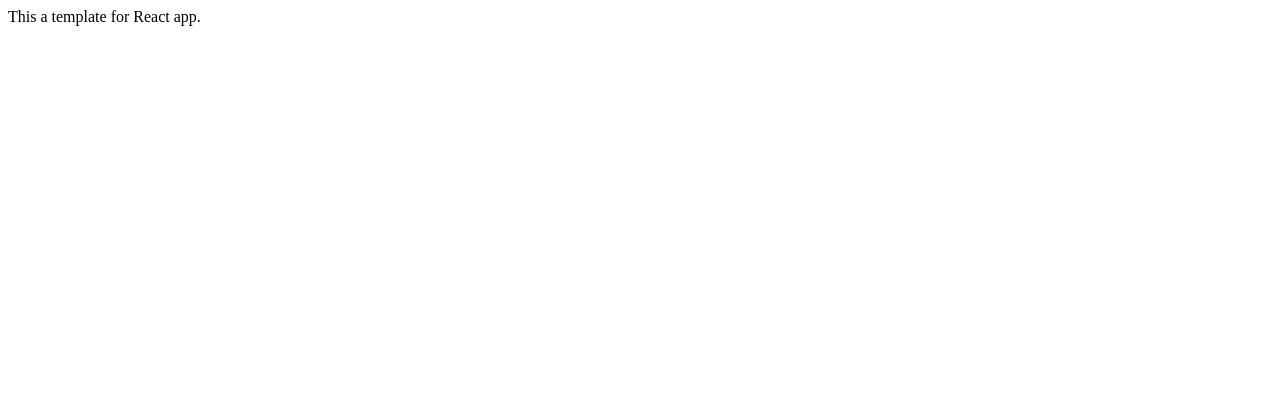
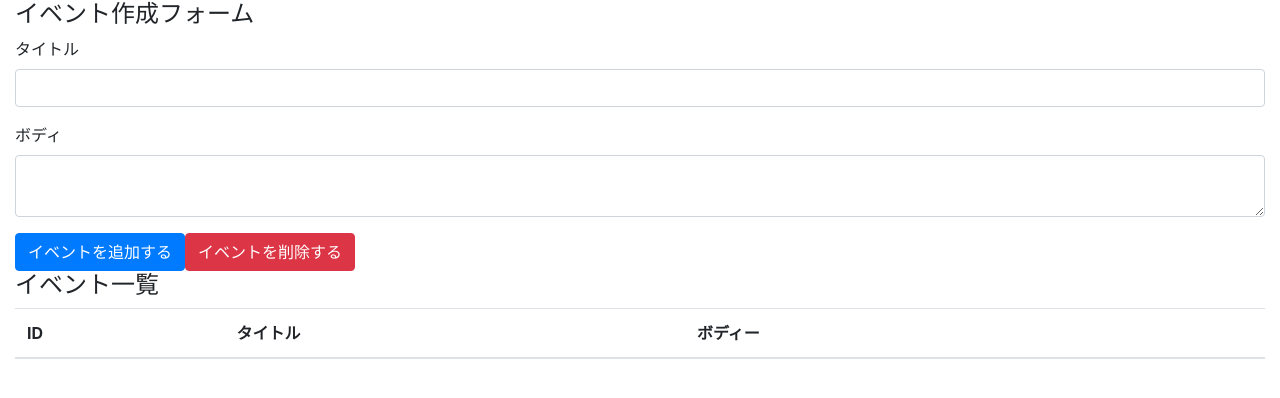
Before and after one commit to saku3/react-hooks-101, a React (Create React App) app: page / in a window 1280 px wide. Shown: the top 398 px of the page. Built offline with nearby package versions, Linux system fonts and the light colour scheme.

Commit message:
create event form and event table with bootstrap

```diff
--- a/package.json
+++ b/package.json
@@ -6,6 +6,7 @@
     "@testing-library/jest-dom": "^4.2.4",
     "@testing-library/react": "^9.3.2",
     "@testing-library/user-event": "^7.1.2",
+    "bootstrap": "4.3.1",
     "react": "^16.13.1",
     "react-dom": "^16.13.1",
     "react-scripts": "3.4.1"
--- a/src/App.js
+++ /dev/null
@@ -1,7 +0,0 @@
-import React from 'react';
-
-const App = () => {
-  return <div>This a template for React app.</div>;
-};
-
-export default App;
--- /dev/null
+++ b/src/components/App.js
@@ -0,0 +1,40 @@
+import React from 'react';
+
+import 'bootstrap/dist/css/bootstrap.min.css';
+
+const App = () => {
+  return (
+    <div className="container-fluid">
+      <h4>イベント作成フォーム</h4>
+      <form>
+        <div className="form-group">
+          <label htmlFor="formEventTitle">タイトル</label>
+          <input className="form-control" id="formEventTitle" />
+        </div>
+
+        <div className="form-group">
+          <label htmlFor="formEventBody">ボディ</label>
+          <textarea className="form-control" id="formEventBody" />
+        </div>
+
+        <button className="btn btn-primary">イベントを追加する</button>
+        <button className="btn btn-danger">イベントを削除する</button>
+      </form>
+
+      <h4>イベント一覧</h4>
+      <table className="table table-hover">
+        <thead>
+          <tr>
+            <th>ID</th>
+            <th>タイトル</th>
+            <th>ボディー</th>
+            <th></th>
+          </tr>
+        </thead>
+        <tbody></tbody>
+      </table>
+    </div>
+  );
+};
+
+export default App;
--- a/src/index.js
+++ b/src/index.js
@@ -1,6 +1,6 @@
 import React from 'react';
 import ReactDOM from 'react-dom';
-import App from './App';
+import App from './components/App';
 
 ReactDOM.render(
   <React.StrictMode>
```
Also changed, not shown: 1 other file (tests, documents, lock files or other folders).
